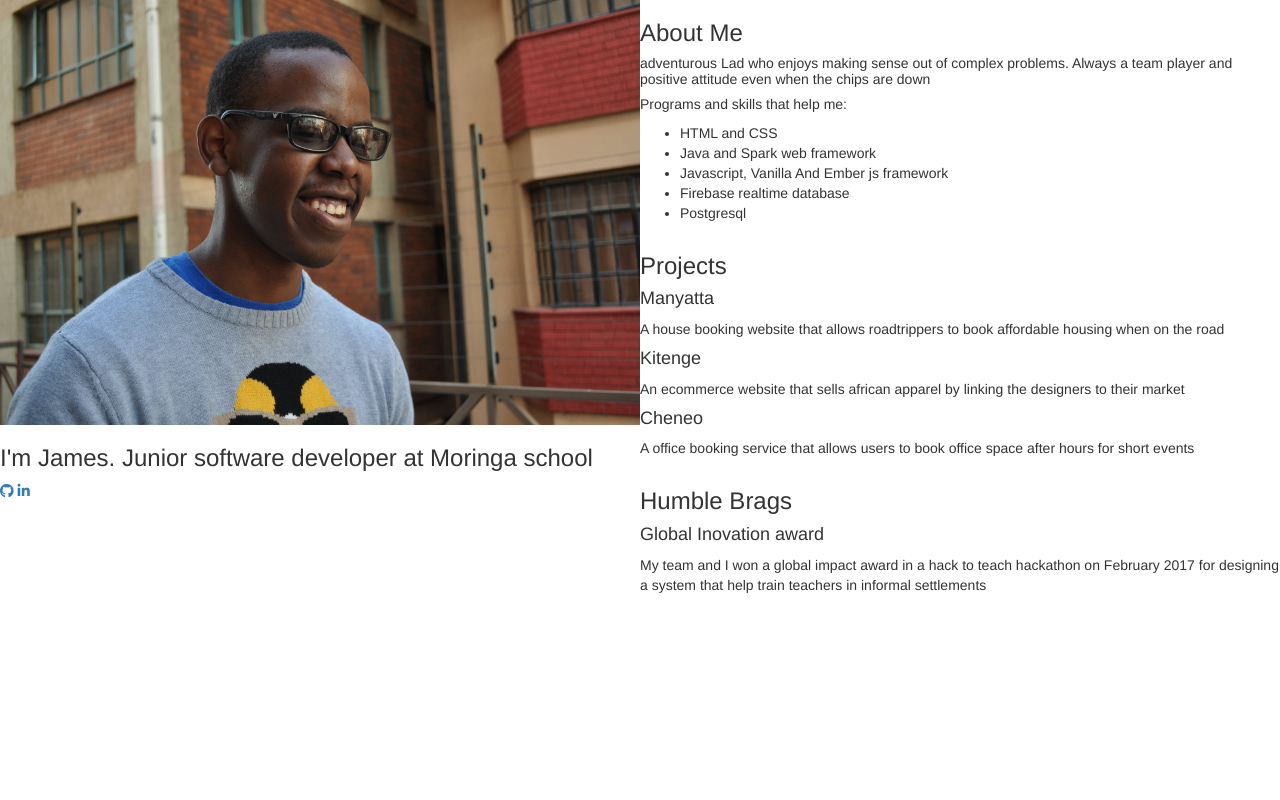
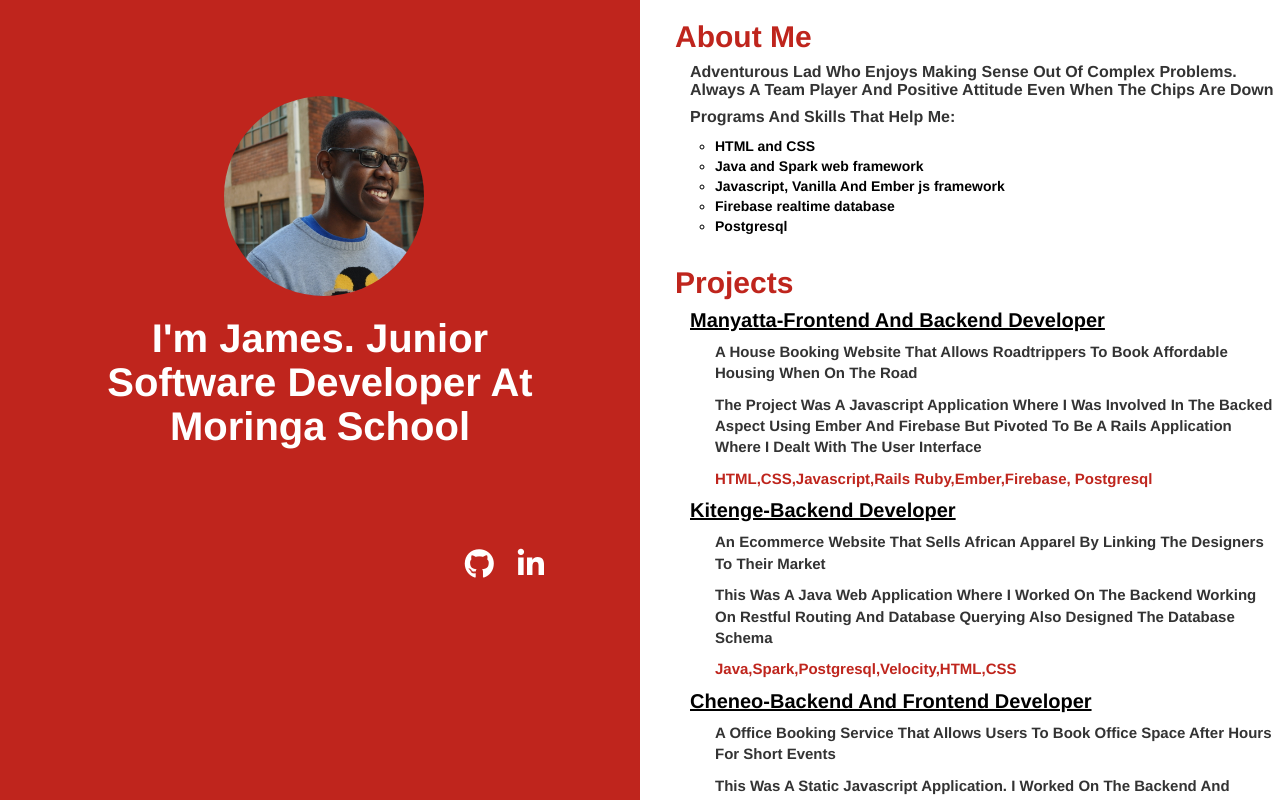
Before and after one commit to mbuthiya/test1, a plain HTML site: page index.html in a window 1280 px wide. Drawn offline with nearby package versions, Linux system fonts and the light colour scheme.

Commit message:
finished initial design

```diff
--- a/index.html
+++ b/index.html
@@ -5,33 +5,36 @@
     <meta name="viewport" content="width=device-width, initial-scale=1.0">
     <meta http-equiv="X-UA-Compatible" content="ie=edge">
     <link rel="stylesheet" href="https://maxcdn.bootstrapcdn.com/bootstrap/3.3.7/css/bootstrap.min.css" integrity="sha384-BVYiiSIFeK1dGmJRAkycuHAHRg32OmUcww7on3RYdg4Va+PmSTsz/K68vbdEjh4u" crossorigin="anonymous">
+    <link rel="stylesheet" href="main.css">
     <title>James Muriuki Mbuthia</title>
 </head>
 <body>
     <!--parent container-->
-    <div class="container-fluid">
-        <div class="row">
+    <div class="container-fluid content">
+        <div class="row wrapper">
             <!--image and social links-->
-            <div class="col-xs-12 col-sm-12 col-md-6 col-lg-6">
+            <div class="col-xs-12 col-sm-12 col-md-6 col-lg-6 profile">
                     <div class="row profile-intro">
 
                         <!--profile image-->
-                        <img src="james.jpg" alt="james muriuki image" class="img-responsive">
+                       <div class="image-cropper">
+    <img src="james.jpg" class="" />
+</div>
 
                         <!--who i am-->
                         <h3>I'm James. Junior software developer at Moringa school</h3>
                     </div>
 
                     <div class="row social">
-                        <a href=""><i class="fa fa-github" aria-hidden="true"></i></a>
-                         <a href=""><i class="fa fa-linkedin" aria-hidden="true"></i></a>
+                        <a href="github.com/mbuthiya/"><i class="fa fa-github" aria-hidden="true"></i></a>
+                         <a href="linkedin.com/in/james-muriuki-a31b00128"><i class="fa fa-linkedin" aria-hidden="true"></i></a>
                     </div>
 
             </div>
              <!--image and social links-->
 
              <!--projects and resume-->
-            <div class="col-xs-12 col-sm-12 col-md-6 col-lg-6">
+            <div class="col-xs-12 col-sm-12 col-md-6 col-lg-6 details">
 
 
                 <!--about me-->
@@ -50,21 +53,30 @@
                 <!--about me-->
 
                  <!--projects-->
-                <div class="row projects">
+                <div class="row project">
                    <h3>Projects</h3>
                     <div class="projects">
-                        <h4>Manyatta</h4>
+                        <h4>Manyatta-Frontend and backend developer</h4>
                         <p>A house booking website that allows roadtrippers to book affordable housing when on the road </p>
+                        <p>The project was a Javascript application where i was involved in the backed aspect using Ember and firebase but pivoted to be a rails application where i dealt with the user interface</p>
+
+                        <p class="tools">HTML,CSS,Javascript,rails ruby,ember,firebase, Postgresql</p>
+                    </div>
+                    <div class="projects">
+                        <h4>Kitenge-Backend developer</h4>
+                        <p>An ecommerce website that sells african apparel by linking the designers to their market</p>
+
+                        <p>This was a Java web application where i worked on the backend working on restful routing and database querying also designed the database schema</p>
+                        <p class="tools">Java,Spark,Postgresql,velocity,HTML,CSS</p>
 
                     </div>
                     <div class="projects">
-                        <h4>Kitenge</h4>
-                        <p>An ecommerce website that sells african apparel by linking the designers to their market</p>
+                        <h4>Cheneo-Backend and Frontend developer</h4>
+                        <p>A office booking service that allows users to book office space after hours for short events</p>
 
-                    </div>
-                    <div class="projects">
-                        <h4>Cheneo</h4>
-                        <p>A office booking service that allows users to book office space after hours for short events</p>
+                        <p>This was a static javascript application. I worked on the backend and designed some of the user interface</p>
+
+                         <p class="tools">HTML,CSS,Javascript,Bootstrap</p>
 
                     </div>
                 </div>
--- a/main.css
+++ b/main.css
@@ -0,0 +1,143 @@
+*{
+    margin: 0;
+    padding: 0;
+}
+html, body{
+    height: 100%;
+    overflow-y: auto;
+}
+body::before{
+    content: '';
+    height: 100%;
+    float: left;
+}
+.content{
+    position: relative;
+    z-index: 1;
+}
+.content::after{
+    content: '';
+    clear: both;
+    display: block;
+}
+.profile{
+   background: #BF251D;
+   text-align: center;
+
+
+}
+.wrapper{
+    position: absolute;
+    height: 100%;
+    width: 100%;
+}
+.wrapper > div{
+
+    height: 100%;
+
+}
+
+.image-cropper {
+    width: 200px;
+    height: 200px;
+    position: relative;
+    left: 35%;
+    margin-top: 15%;
+    margin-bottom: 2%;
+
+    overflow: hidden;
+    border-radius: 50%;
+}
+
+img {
+    display: inline;
+    margin: 0 auto;
+    height: 100%;
+    width: auto;
+}
+.profile-intro h3{
+    color: white;
+    text-transform: capitalize;
+    font-size: 40px;
+    padding: 0 10%;
+    font-weight: bolder;
+    margin-bottom: 15%;
+}
+.social{
+    float: right;
+    margin-bottom: 8.5%;
+    margin-right: 10%;
+}
+.social a{
+    margin-right: 20px;
+    font-size: 30px;
+    color: white;
+
+}
+.details{
+    overflow: scroll;
+    float: right;
+    padding-left: 40px;
+
+}
+
+.details h3{
+    font-size: 30px;
+    margin-left: 10px;
+    color: #BF251D;
+    font-weight: bold;
+
+}
+.about-me h5{
+    text-transform: capitalize;
+    padding-left: 25px;
+    font-size: 16px;
+    font-weight: bold;
+}
+.about-me ul{
+     padding-left: 50px;
+     list-style-type: circle;
+     font-weight: bold;
+
+}
+.about-me ul li{
+
+     color:black;
+}
+.projects{
+     padding-left: 25px;
+}
+.projects h4{
+    color:black;
+    font-weight: bold;
+    font-size: 20px;
+    text-transform: capitalize;
+    text-decoration: underline;
+
+}
+.projects p{
+    font-size: 15px;
+    font-weight: bold;
+    text-transform: capitalize;
+    padding-left: 25px;
+
+}
+.tools{
+   color: #BF251D;
+}
+.Brags{
+    padding-left: 25px;
+}
+.humble h4{
+     color:black;
+    font-weight: bold;
+    font-size: 20px;
+    text-transform: capitalize;
+    text-decoration: underline;
+}
+.humble p{
+    font-size: 15px;
+    font-weight: bold;
+    text-transform: capitalize;
+    padding-left: 25px;
+}
```
